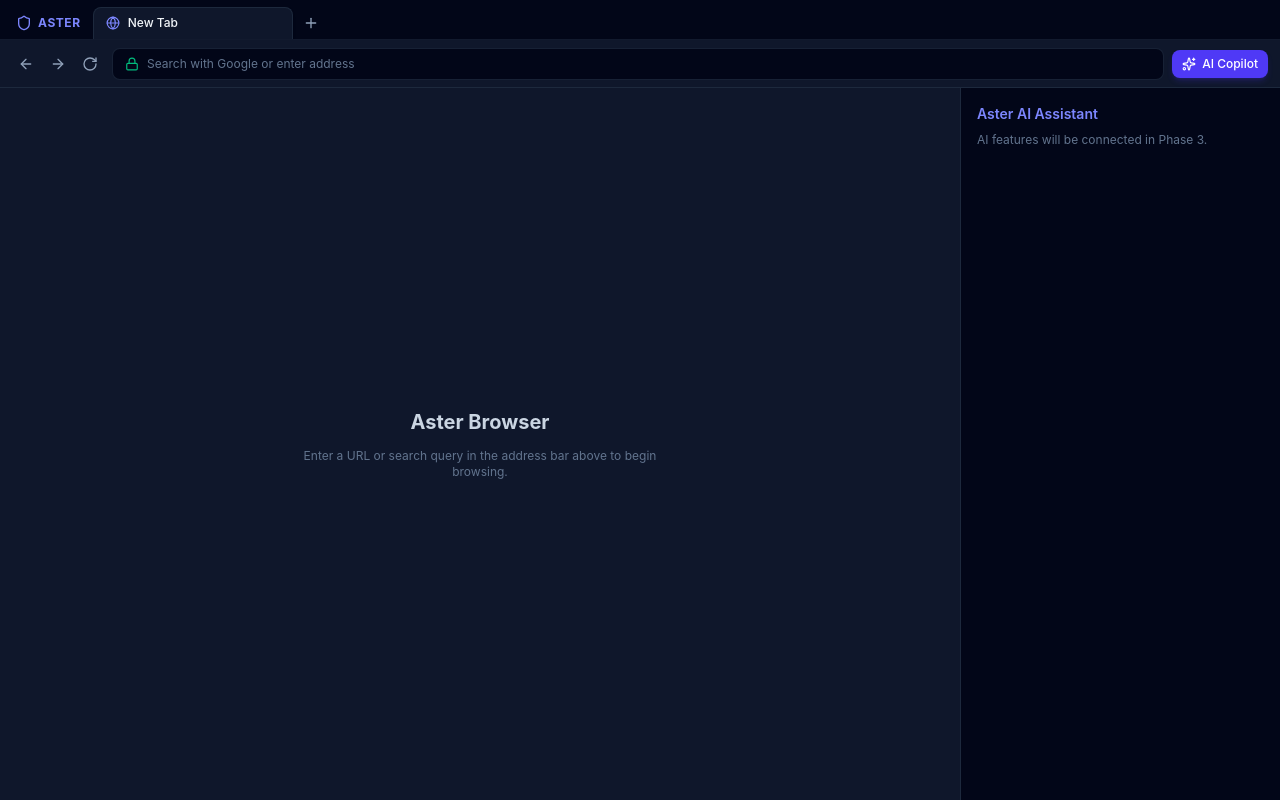
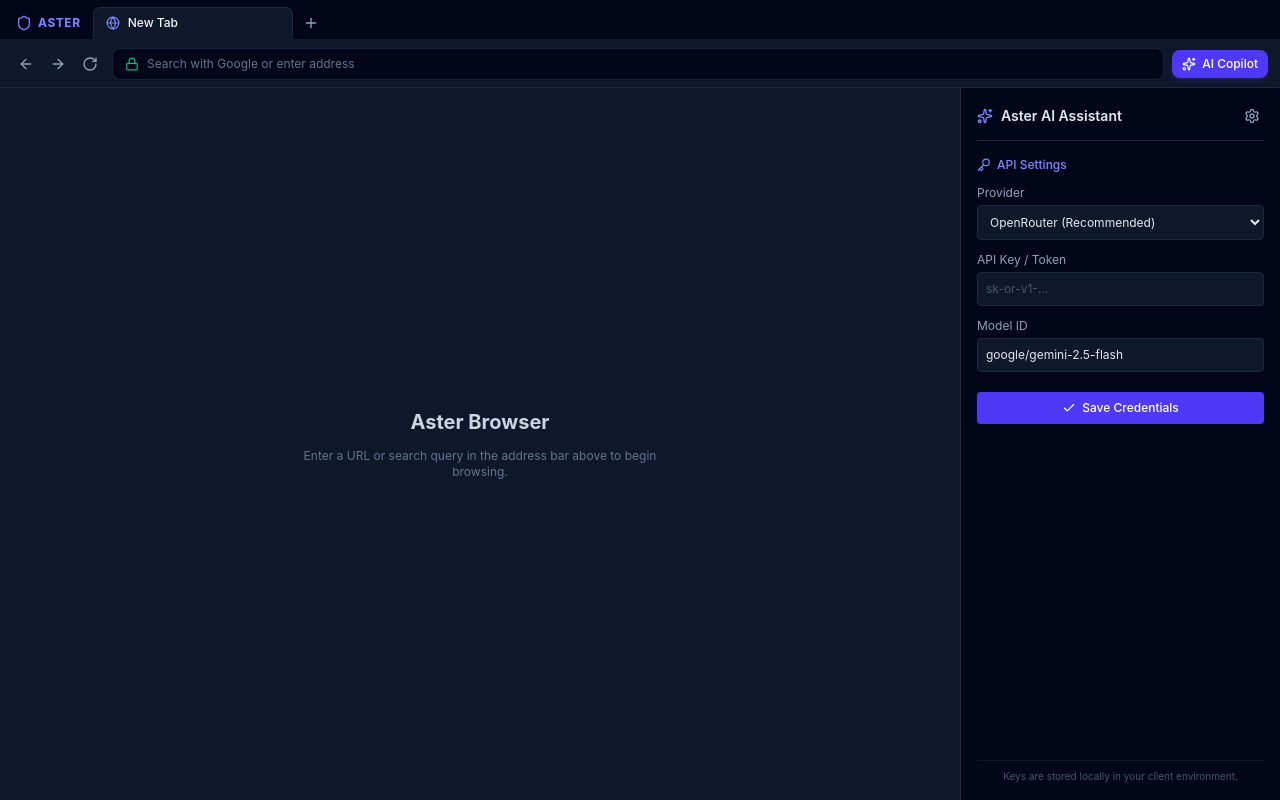
Before and after one commit to AlirezaDnia/aster, a React (Vite) app: page / in a window 1280 px wide. Both pictures are taken after a click on the button "AI Copilot". Built offline with nearby package versions, Linux system fonts and the light colour scheme.

Commit message:
feat(ai): add configurable AI Provider settings for OpenRouter, OpenAI, and Gemini tokens

```diff
--- a/src/App.tsx
+++ b/src/App.tsx
@@ -1,7 +1,8 @@
-import { useState } from "react";
-import { Tab } from "./types";
+import { useState, useEffect } from "react";
+import { Tab, AISettings } from "./types";
 import { TabBar } from "./components/TabBar";
 import { NavigationBar } from "./components/NavigationBar";
+import { AIPanel } from "./components/AIPanel";
 import "./App.css";
 
 export function App() {
@@ -10,6 +11,22 @@
     ]);
     const [activeTabId, setActiveTabId] = useState<string>("1");
     const [isSidebarOpen, setIsSidebarOpen] = useState<boolean>(false);
+
+    // Local Storage for AI Credentials
+    const [aiSettings, setAiSettings] = useState<AISettings>(() => {
+        const saved = localStorage.getItem("aster_ai_settings");
+        return saved
+            ? JSON.parse(saved)
+            : {
+                  provider: "openrouter",
+                  apiKey: "",
+                  model: "google/gemini-2.5-flash",
+              };
+    });
+
+    useEffect(() => {
+        localStorage.setItem("aster_ai_settings", JSON.stringify(aiSettings));
+    }, [aiSettings]);
 
     const activeTab = tabs.find((t) => t.id === activeTabId) || tabs[0];
 
@@ -93,16 +110,12 @@
                 </main>
 
                 {isSidebarOpen && (
-                    <aside className="w-80 border-l border-slate-800 bg-slate-950 p-4 flex flex-col justify-between">
-                        <div>
-                            <h3 className="text-sm font-semibold text-indigo-400 flex items-center gap-2">
-                                Aster AI Assistant
-                            </h3>
-                            <p className="text-xs text-slate-500 mt-2">
-                                AI features will be connected in Phase 3.
-                            </p>
-                        </div>
-                    </aside>
+                    <AIPanel
+                        settings={aiSettings}
+                        onSaveSettings={(newSettings) =>
+                            setAiSettings(newSettings)
+                        }
+                    />
                 )}
             </div>
         </div>
--- /dev/null
+++ b/src/components/AIPanel.tsx
@@ -0,0 +1,148 @@
+import React, { useState } from "react";
+import { Sparkles, Key, Settings, Check, Bot } from "lucide-react";
+import { AISettings, AIProvider } from "../types";
+
+interface AIPanelProps {
+    settings: AISettings;
+    onSaveSettings: (settings: AISettings) => void;
+}
+
+export function AIPanel({ settings, onSaveSettings }: AIPanelProps) {
+    const [showConfig, setShowConfig] = useState(!settings.apiKey);
+    const [provider, setProvider] = useState<AIProvider>(
+        settings.provider || "openrouter",
+    );
+    const [apiKey, setApiKey] = useState(settings.apiKey || "");
+    const [model, setModel] = useState(
+        settings.model || "google/gemini-2.5-flash",
+    );
+
+    const handleSave = (e: React.FormEvent) => {
+        e.preventDefault();
+        onSaveSettings({ provider, apiKey, model });
+        setShowConfig(false);
+    };
+
+    return (
+        <aside className="w-80 border-l border-slate-800 bg-slate-950 p-4 flex flex-col justify-between h-full">
+            <div className="flex flex-col gap-4">
+                {/* Header */}
+                <div className="flex items-center justify-between border-b border-slate-800 pb-3">
+                    <div className="flex items-center gap-2">
+                        <Sparkles className="h-4 w-4 text-indigo-400" />
+                        <h3 className="text-sm font-semibold text-slate-200">
+                            Aster AI Assistant
+                        </h3>
+                    </div>
+                    <button
+                        onClick={() => setShowConfig(!showConfig)}
+                        className="rounded p-1 text-slate-400 hover:bg-slate-800 hover:text-slate-200 transition-colors"
+                        title="AI Settings"
+                    >
+                        <Settings className="h-4 w-4" />
+                    </button>
+                </div>
+
+                {/* Configuration View */}
+                {showConfig ? (
+                    <form
+                        onSubmit={handleSave}
+                        className="flex flex-col gap-3 text-xs"
+                    >
+                        <div className="flex items-center gap-1.5 text-indigo-400 font-medium">
+                            <Key className="h-3.5 w-3.5" />
+                            <span>API Settings</span>
+                        </div>
+
+                        <div>
+                            <label className="block text-slate-400 mb-1">
+                                Provider
+                            </label>
+                            <select
+                                value={provider}
+                                onChange={(e) =>
+                                    setProvider(e.target.value as AIProvider)
+                                }
+                                className="w-full rounded border border-slate-800 bg-slate-900 p-2 text-slate-200 focus:border-indigo-500 focus:outline-none"
+                            >
+                                <option value="openrouter">
+                                    OpenRouter (Recommended)
+                                </option>
+                                <option value="openai">OpenAI</option>
+                                <option value="gemini">Google Gemini</option>
+                            </select>
+                        </div>
+
+                        <div>
+                            <label className="block text-slate-400 mb-1">
+                                API Key / Token
+                            </label>
+                            <input
+                                type="password"
+                                value={apiKey}
+                                onChange={(e) => setApiKey(e.target.value)}
+                                placeholder="sk-or-v1-..."
+                                className="w-full rounded border border-slate-800 bg-slate-900 p-2 text-slate-200 placeholder-slate-600 focus:border-indigo-500 focus:outline-none"
+                            />
+                        </div>
+
+                        <div>
+                            <label className="block text-slate-400 mb-1">
+                                Model ID
+                            </label>
+                            <input
+                                type="text"
+                                value={model}
+                                onChange={(e) => setModel(e.target.value)}
+                                placeholder="google/gemini-2.5-flash"
+                                className="w-full rounded border border-slate-800 bg-slate-900 p-2 text-slate-200 placeholder-slate-600 focus:border-indigo-500 focus:outline-none"
+                            />
+                        </div>
+
+                        <button
+                            type="submit"
+                            className="mt-2 flex items-center justify-center gap-1.5 rounded bg-indigo-600 py-2 font-medium text-white hover:bg-indigo-500 transition-colors"
+                        >
+                            <Check className="h-3.5 w-3.5" />
+                            <span>Save Credentials</span>
+                        </button>
+                    </form>
+                ) : (
+                    /* Chat / Assistant View */
+                    <div className="flex flex-col gap-3">
+                        <div className="rounded border border-slate-800/80 bg-slate-900/50 p-3 text-xs">
+                            <div className="flex items-center justify-between text-slate-400 mb-1">
+                                <span className="font-medium text-slate-300">
+                                    Active Provider:
+                                </span>
+                                <span className="capitalize text-indigo-400">
+                                    {settings.provider}
+                                </span>
+                            </div>
+                            <div className="flex items-center justify-between text-slate-400">
+                                <span className="font-medium text-slate-300">
+                                    Model:
+                                </span>
+                                <span className="truncate max-w-[120px] text-slate-400">
+                                    {settings.model}
+                                </span>
+                            </div>
+                        </div>
+
+                        <div className="flex flex-col items-center justify-center py-8 text-center text-slate-500 text-xs gap-2">
+                            <Bot className="h-8 w-8 text-slate-600" />
+                            <p>
+                                AI Engine ready. Start prompting or ask
+                                questions about the active tab.
+                            </p>
+                        </div>
+                    </div>
+                )}
+            </div>
+
+            <div className="text-[10px] text-slate-600 border-t border-slate-900 pt-2 text-center">
+                Keys are stored locally in your client environment.
+            </div>
+        </aside>
+    );
+}
```
Also changed, not shown: src/types.ts (+8 -0 lines).
